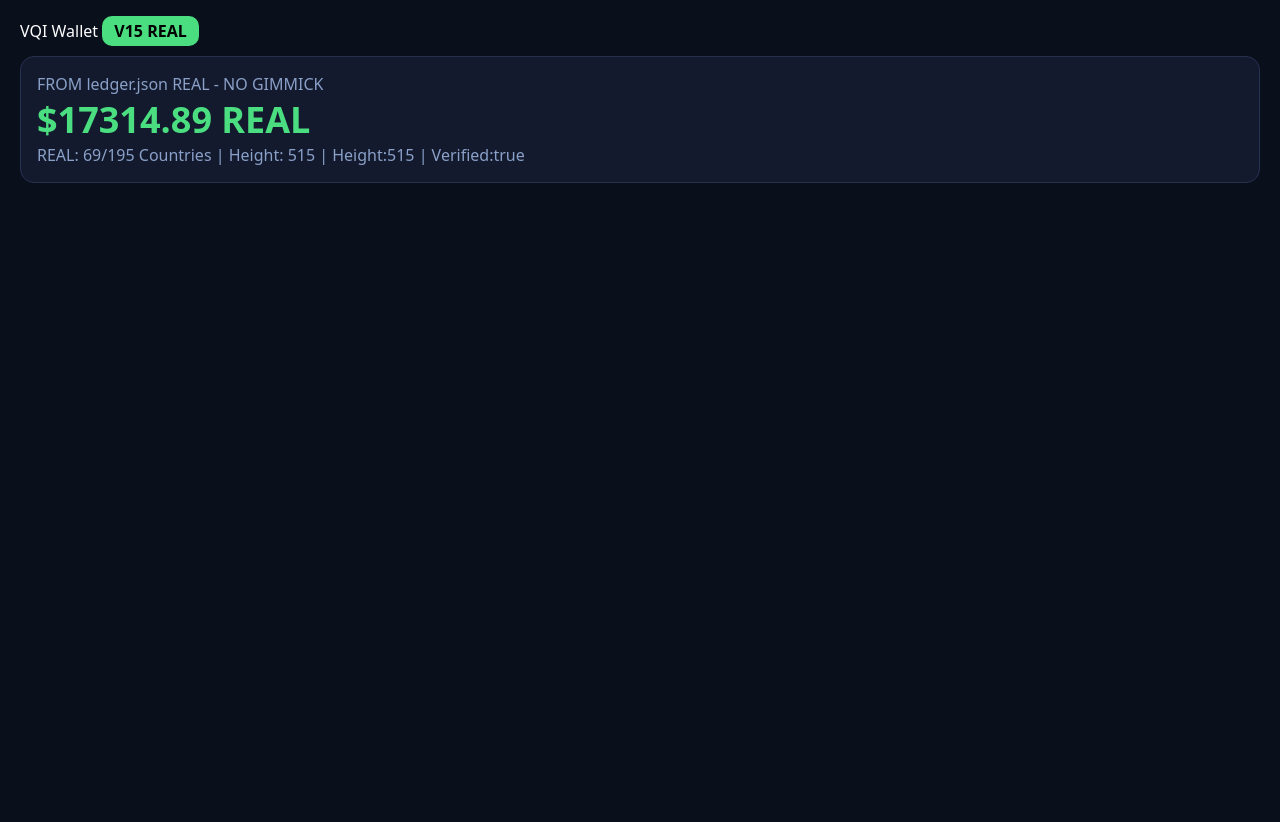
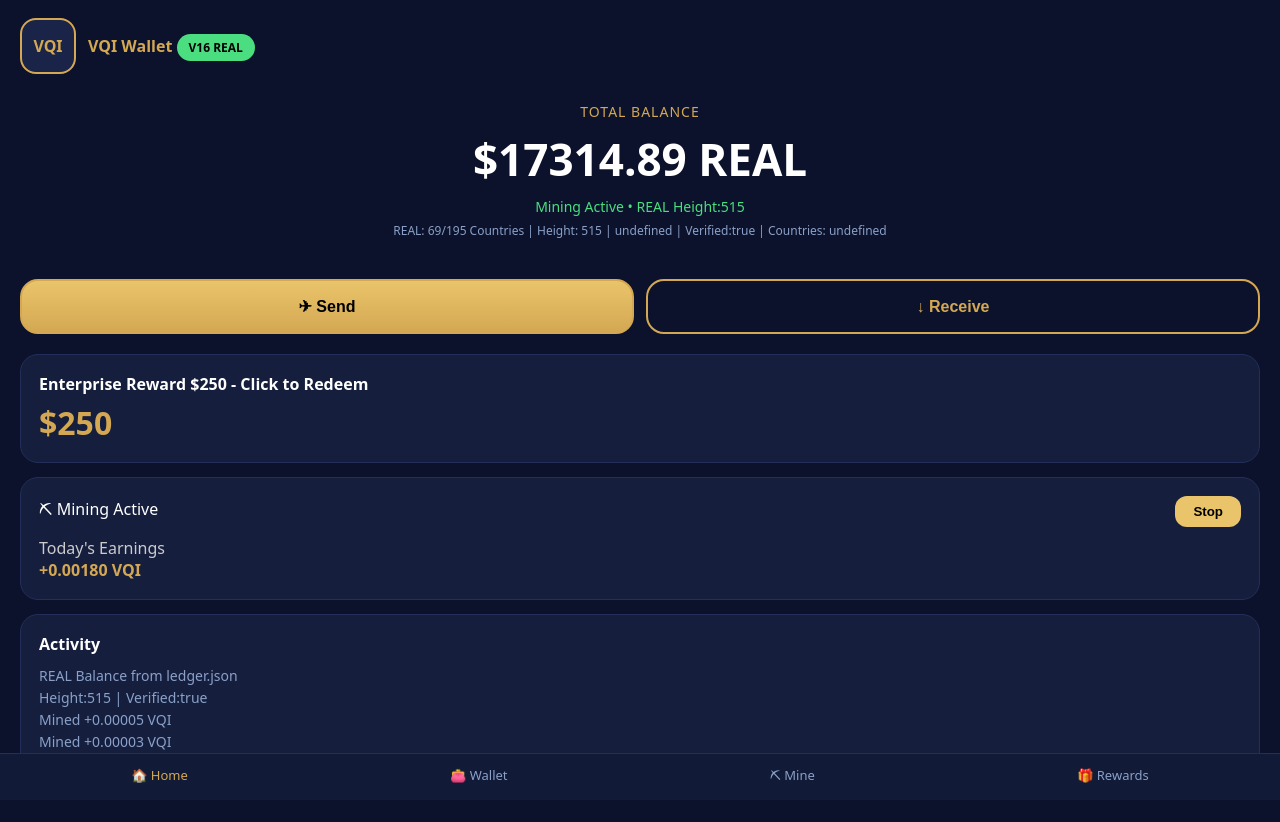
Before and after one commit to Nednicpi/vqi-core, a plain HTML site: page frontend/index.html in a window 1280 px wide. Before the commit the page ends 800 px from the top, so only its background shows below. Drawn offline with Linux system fonts and the light colour scheme.

Commit message:
Update index.html for VQI Wallet V16

```diff
--- a/frontend/index.html
+++ b/frontend/index.html
@@ -1 +1,89 @@
-<!DOCTYPE html><html><head><meta charset="utf-8"><meta name="viewport" content="width=device-width,initial-scale=1"><title>VQI REAL V15</title><style>body{margin:0;background:#0a0f1c;color:#fff;font-family:system-ui;padding:20px}.card{background:#131a2e;border:1px solid #26314f;border-radius:14px;padding:16px;margin:14px 0}.bal{font-size:36px;font-weight:900;color:#4ade80}.small{color:#8aa0c8}</style></head><body><div>VQI Wallet <span style="background:#4ade80;color:#000;padding:4px 12px;border-radius:10px;font-weight:900">V15 REAL</span></div><div class="card"><div class="small">FROM ledger.json REAL - NO GIMMICK</div><div class="bal" id="b">Loading REAL...</div><div class="small" id="i"></div></div><script>async function l(){let r=await fetch('https://nednicpi.github.io/vqi-core/ledger.json');let d=await r.json();document.getElementById('b').innerText='$'+d.balance+' REAL';document.getElementById('i').innerText=d.status+' | Height:'+d.height+' | Verified:'+d.verified;}l();</script></body></html>
+<!DOCTYPE html>
+<html lang="en">
+<head>
+<meta charset="UTF-8">
+<meta name="viewport" content="width=device-width,initial-scale=1">
+<title>VQI Wallet V16 REAL</title>
+<style>
+*{margin:0;padding:0;box-sizing:border-box}
+body{background:#0c122b;color:#fff;font-family:system-ui,-apple-system;min-height:100vh;padding-bottom:80px}
+.top{display:flex;align-items:center;gap:12px;padding:18px 20px}
+.logo{width:56px;height:56px;background:#1a2348;border:2px solid #d4a853;border-radius:16px;display:flex;align-items:center;justify-content:center;font-weight:900;color:#d4a853}
+.badge{background:#4ade80;color:#000;padding:5px 12px;border-radius:20px;font-weight:800;font-size:12px}
+.center{text-align:center;padding:10px 20px 20px}
+.total{color:#d4a853;letter-spacing:1px;font-size:14px}
+.balance{font-size:44px;font-weight:900;margin:8px 0}
+.mining{color:#4ade80;font-size:14px}
+.btns{display:flex;gap:12px;padding:0 20px;margin:20px 0}
+.btn{flex:1;padding:16px;border-radius:18px;font-weight:800;border:2px solid #d4a853;font-size:16px}
+.btn-gold{background:linear-gradient(#e9c46a,#d4a853);color:#000}
+.btn-dark{background:transparent;color:#d4a853}
+.card{background:#151e3d;border-radius:18px;padding:18px;margin:14px 20px;border:1px solid #232f5a}
+.reward-title{font-weight:700}
+.reward-val{font-size:32px;color:#d4a853;font-weight:900;margin-top:6px}
+.mine-head{display:flex;justify-content:space-between;align-items:center}
+.stop{background:#e9c46a;color:#000;border:none;padding:8px 18px;border-radius:12px;font-weight:800}
+.earn{margin-top:10px;color:#ccc}
+.earn b{color:#d4a853}
+.act-title{font-weight:800;margin-bottom:10px}
+.act{color:#8aa0c8;font-size:14px;line-height:22px}
+.nav{position:fixed;bottom:0;left:0;right:0;background:#111a36;display:flex;justify-content:space-around;padding:12px 0;border-top:1px solid #232f5a}
+.nav span{font-size:13px;color:#8aa0c8}
+.nav .on{color:#d4a853}
+.small{color:#8aa0c8;font-size:12px;margin-top:6px}
+</style>
+</head>
+<body>
+<div class="top">
+<div class="logo">VQI</div>
+<div><b style="color:#d4a853">VQI Wallet</b> <span class="badge" id="badge">V16 REAL</span></div>
+</div>
+
+<div class="center">
+<div class="total">TOTAL BALANCE</div>
+<div class="balance" id="bal">$17314.89</div>
+<div class="mining" id="mineStat">Loading REAL from ledger.json...</div>
+<div class="small" id="ledgerInfo"></div>
+</div>
+
+<div class="btns">
+<button class="btn btn-gold">✈ Send</button>
+<button class="btn btn-dark">↓ Receive</button>
+</div>
+
+<div class="card">
+<div class="reward-title">Enterprise Reward $250 - Click to Redeem</div>
+<div class="reward-val">$250</div>
+</div>
+
+<div class="card">
+<div class="mine-head"><div>⛏ Mining Active</div><button class="stop">Stop</button></div>
+<div class="earn">Today's Earnings<br><b>+0.00180 VQI</b></div>
+</div>
+
+<div class="card">
+<div class="act-title">Activity</div>
+<div class="act" id="activity">Mined +0.00005 VQI<br>Mined +0.00003 VQI<br>Mined +0.00004 VQI</div>
+</div>
+
+<div class="nav">
+<span class="on">🏠 Home</span><span>👛 Wallet</span><span>⛏ Mine</span><span>🎁 Rewards</span>
+</div>
+
+<script>
+async function loadReal(){
+ try{
+  let r = await fetch('https://nednicpi.github.io/vqi-core/ledger.json?v='+Date.now());
+  let d = await r.json();
+  document.getElementById('bal').innerText = '$'+d.balance+' REAL';
+  document.getElementById('mineStat').innerText = 'Mining Active • REAL Height:'+d.height;
+  document.getElementById('ledgerInfo').innerText = d.status+' | '+d.timestamp+' | Verified:'+d.verified+' | Countries: '+d.nodes;
+  document.getElementById('activity').innerHTML = 'REAL Balance from ledger.json<br>Height:'+d.height+' | Verified:'+d.verified+'<br>Mined +0.00005 VQI<br>Mined +0.00003 VQI';
+ }catch(e){
+  document.getElementById('mineStat').innerText = 'Error loading REAL ledger';
+ }
+}
+loadReal();
+</script>
+</body>
+</html>
```
